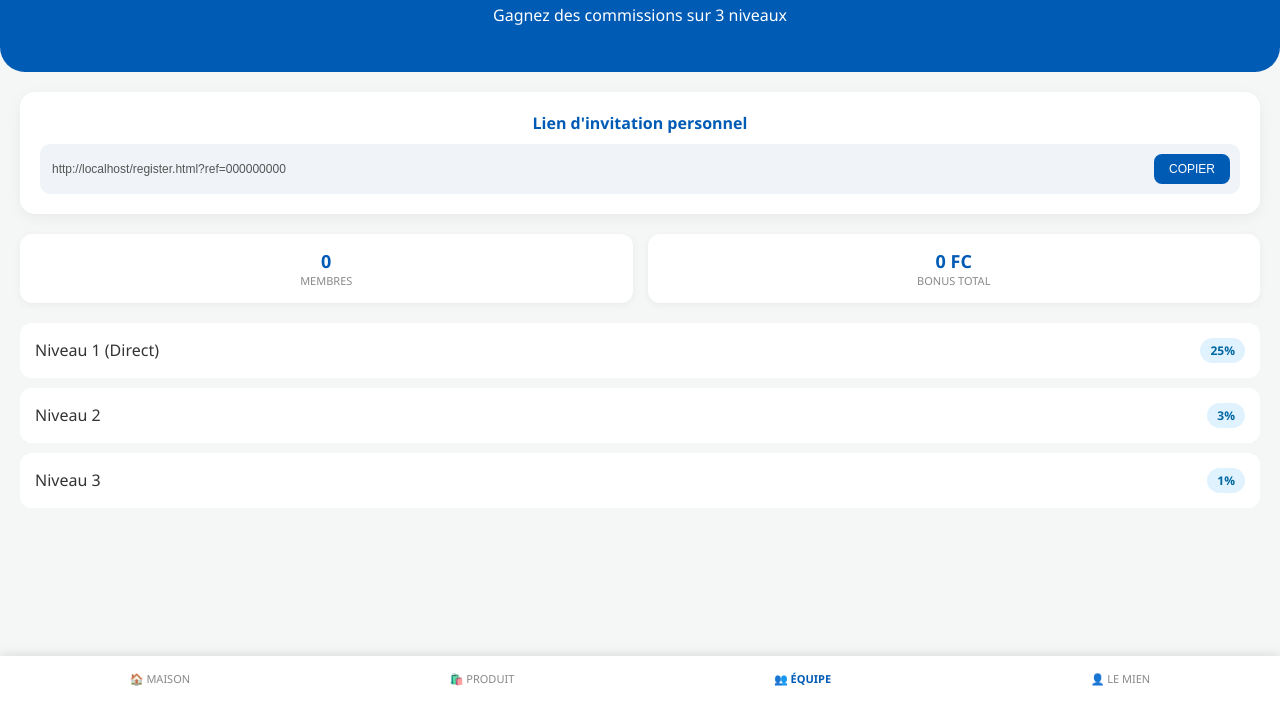
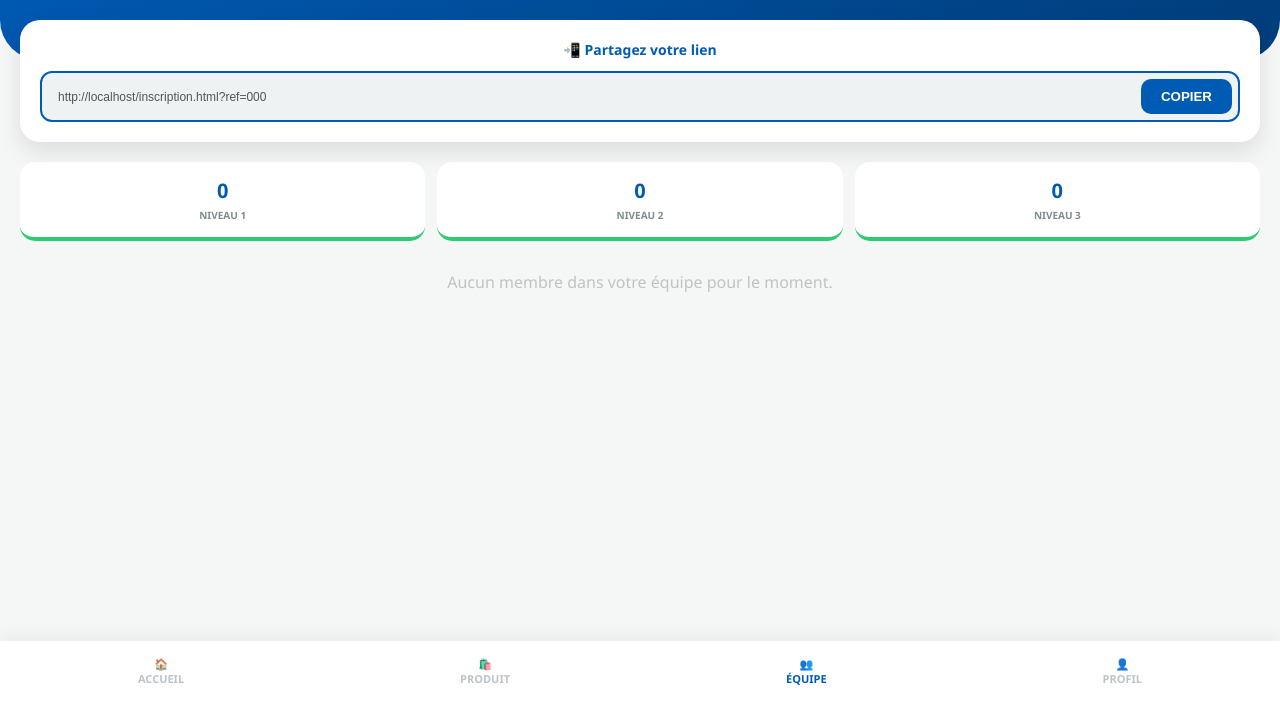
Before and after one commit to Solar53-first/dnc, a plain HTML site: page equipe.html in a window 1280 px wide. Shown: the part 99-800 px from the top of the page. Drawn offline with Linux system fonts and the light colour scheme.

Commit message:
Update equipe.html

```diff
--- a/equipe.html
+++ b/equipe.html
@@ -3,192 +3,233 @@
 <head>
     <meta charset="UTF-8">
     <meta name="viewport" content="width=device-width, initial-scale=1.0">
-    <title>DNC | Mon Équipe</title>
+    <title>DNC | Réseau Équipe</title>
     <style>
         :root {
             --primary-blue: #005bb5;
-            --bg-light: #f4f7f6;
-            --white: #ffffff;
-            --gold: #ffcc00;
+            --success-green: #2ecc71;
+            --pure-white: #ffffff;
+            --soft-gray: #f4f7f6;
+            --text-dark: #2c3e50;
         }
 
         body {
-            font-family: 'Segoe UI', Arial, sans-serif;
+            font-family: 'Segoe UI', Tahoma, Geneva, Verdana, sans-serif;
             margin: 0;
-            background-color: var(--bg-light);
-            color: #333;
+            background-color: var(--soft-gray);
+            color: var(--text-dark);
             padding-bottom: 80px;
         }
 
-        .header-team {
-            background-color: var(--primary-blue);
-            padding: 30px 20px;
+        /* En-tête stylisé */
+        .header-gradient {
+            background: linear-gradient(135deg, var(--primary-blue), #003d7a);
             color: white;
+            padding: 40px 20px 60px;
             text-align: center;
-            border-bottom-left-radius: 25px;
-            border-bottom-right-radius: 25px;
+            border-bottom-left-radius: 40px;
+            border-bottom-right-radius: 40px;
         }
 
-        /* Section Lien d'invitation */
-        .invite-box {
-            background: var(--white);
-            margin: 20px;
+        /* Carte d'invitation flottante */
+        .card-invite {
+            background: var(--pure-white);
+            margin: -40px 20px 20px;
             padding: 20px;
-            border-radius: 15px;
-            box-shadow: 0 4px 15px rgba(0,0,0,0.05);
+            border-radius: 20px;
+            box-shadow: 0 10px 25px rgba(0,0,0,0.1);
             text-align: center;
         }
 
-        .invite-title { font-weight: bold; margin-bottom: 10px; color: var(--primary-blue); }
+        .share-label {
+            font-size: 14px;
+            font-weight: bold;
+            color: var(--primary-blue);
+            margin-bottom: 12px;
+            display: block;
+        }
 
-        .link-container {
+        .copy-wrapper {
             display: flex;
-            background: #f0f4f8;
-            padding: 10px;
-            border-radius: 10px;
-            align-items: center;
-            margin-top: 10px;
+            background: #eef2f3;
+            padding: 6px;
+            border-radius: 12px;
+            border: 2px solid var(--primary-blue);
         }
 
         #invite-link {
             flex: 1;
-            font-size: 12px;
-            color: #555;
-            overflow: hidden;
-            text-overflow: ellipsis;
-            white-space: nowrap;
             border: none;
             background: transparent;
+            padding: 10px;
+            font-size: 12px;
+            outline: none;
+            color: #555;
         }
 
-        .btn-copy {
+        .btn-action {
             background: var(--primary-blue);
             color: white;
             border: none;
-            padding: 8px 15px;
-            border-radius: 8px;
-            font-size: 12px;
+            padding: 10px 20px;
+            border-radius: 10px;
+            font-weight: bold;
             cursor: pointer;
+            transition: 0.3s;
         }
 
-        /* Statistiques d'équipe */
-        .team-stats {
+        /* Grille de stats façon "Tableau de bord" */
+        .grid-stats {
             display: grid;
-            grid-template-columns: 1fr 1fr;
-            gap: 15px;
+            grid-template-columns: repeat(3, 1fr);
+            gap: 12px;
             padding: 0 20px;
-            margin-bottom: 20px;
+            margin-bottom: 25px;
         }
 
-        .stat-card {
-            background: white;
-            padding: 15px;
-            border-radius: 12px;
+        .stat-box {
+            background: var(--pure-white);
+            padding: 15px 5px;
+            border-radius: 15px;
             text-align: center;
-            box-shadow: 0 2px 8px rgba(0,0,0,0.05);
+            border-bottom: 4px solid var(--success-green);
         }
 
-        .stat-val { font-size: 18px; font-weight: bold; color: var(--primary-blue); }
-        .stat-lbl { font-size: 11px; color: #888; text-transform: uppercase; }
+        .val-num { font-size: 20px; font-weight: 800; color: var(--primary-blue); }
+        .val-label { font-size: 10px; color: #7f8c8d; text-transform: uppercase; margin-top: 4px; font-weight: bold; }
 
-        /* Niveaux de commission */
-        .levels-container { padding: 0 20px; }
-        .level-row {
-            background: white;
+        /* Liste des membres sans vide inutile */
+        .list-section {
+            padding: 0 20px;
+        }
+
+        .member-item {
+            background: var(--pure-white);
             display: flex;
             justify-content: space-between;
+            align-items: center;
             padding: 15px;
+            border-radius: 15px;
             margin-bottom: 10px;
-            border-radius: 12px;
-            align-items: center;
+            box-shadow: 0 4px 6px rgba(0,0,0,0.02);
+            border-left: 5px solid var(--success-green);
         }
 
-        .level-info b { color: var(--primary-blue); }
-        .commission-tag {
-            background: #e0f2fe;
-            color: #0369a1;
-            padding: 4px 10px;
-            border-radius: 20px;
-            font-size: 12px;
+        .member-details b { font-size: 14px; color: var(--text-dark); }
+        .member-details span { font-size: 11px; color: #95a5a6; display: block; margin-top: 2px; }
+
+        .tag-lvl {
+            font-size: 10px;
+            padding: 5px 12px;
+            border-radius: 30px;
             font-weight: bold;
+            color: white;
         }
+        .bg-l1 { background-color: var(--success-green); }
+        .bg-l2 { background-color: #f1c40f; }
+        .bg-l3 { background-color: #e67e22; }
 
-        /* Nav Bas */
-        .bottom-nav {
+        /* Navigation */
+        .nav-bottom {
             position: fixed; bottom: 0; width: 100%; background: white;
             display: flex; justify-content: space-around; padding: 15px 0;
-            box-shadow: 0 -2px 10px rgba(0,0,0,0.1);
+            box-shadow: 0 -5px 15px rgba(0,0,0,0.05);
         }
-        .nav-item { text-align: center; text-decoration: none; color: #888; font-size: 11px; }
-        .nav-item.active { color: var(--primary-blue); font-weight: bold; }
+        .nav-btn { text-decoration: none; color: #bdc3c7; font-size: 11px; text-align: center; font-weight: bold; }
+        .nav-btn.active { color: var(--primary-blue); }
     </style>
 </head>
 <body>
 
-    <div class="header-team">
-        <h2>Mon Réseau</h2>
-        <p>Gagnez des commissions sur 3 niveaux</p>
+    <div class="header-gradient">
+        <h2 style="margin:0">Mon Réseau</h2>
+        <p style="margin:8px 0 0; font-size:13px; opacity:0.9">Commissions : 25% (L1) • 3% (L2) • 1% (L3)</p>
     </div>
 
-    <div class="invite-box">
-        <div class="invite-title">Lien d'invitation personnel</div>
-        <div class="link-container">
-            <input type="text" id="invite-link" readonly value="Génération du lien...">
-            <button class="btn-copy" onclick="copierLien()">COPIER</button>
+    <div class="card-invite">
+        <span class="share-label">📲 Partagez votre lien</span>
+        <div class="copy-wrapper">
+            <input type="text" id="invite-link" readonly value="Chargement du lien...">
+            <button class="btn-action" onclick="copierLien()">COPIER</button>
         </div>
     </div>
 
-    <div class="team-stats">
-        <div class="stat-card">
-            <div class="stat-val" id="total-members">0</div>
-            <div class="stat-lbl">Membres</div>
+    <div class="grid-stats">
+        <div class="stat-box">
+            <div class="val-num" id="n1">0</div>
+            <div class="val-label">Niveau 1</div>
         </div>
-        <div class="stat-card">
-            <div class="stat-val" id="team-bonus">0 FC</div>
-            <div class="stat-lbl">Bonus Total</div>
+        <div class="stat-box">
+            <div class="val-num" id="n2">0</div>
+            <div class="val-label">Niveau 2</div>
+        </div>
+        <div class="stat-box">
+            <div class="val-num" id="n3">0</div>
+            <div class="val-label">Niveau 3</div>
         </div>
     </div>
 
-    <div class="levels-container">
-        <div class="level-row">
-            <div class="level-info">Niveau 1 (Direct)</div>
-            <div class="commission-tag">25%</div>
+    <div class="list-section" id="list-members">
         </div>
-        <div class="level-row">
-            <div class="level-info">Niveau 2</div>
-            <div class="commission-tag">3%</div>
-        </div>
-        <div class="level-row">
-            <div class="level-info">Niveau 3</div>
-            <div class="commission-tag">1%</div>
-        </div>
-    </div>
 
-    <nav class="bottom-nav">
-        <a href="accueil.html" class="nav-item">🏠 MAISON</a>
-        <a href="produit.html" class="nav-item">🛍️ PRODUIT</a>
-        <a href="equipe.html" class="nav-item active">👥 ÉQUIPE</a>
-        <a href="compte.html" class="nav-item">👤 LE MIEN</a>
+    <nav class="nav-bottom">
+        <a href="accueil.html" class="nav-btn">🏠<br>ACCUEIL</a>
+        <a href="produit.html" class="nav-btn">🛍️<br>PRODUIT</a>
+        <a href="equipe.html" class="nav-btn active">👥<br>ÉQUIPE</a>
+        <a href="profile.html" class="nav-btn">👤<br>PROFIL</a>
     </nav>
 
     <script>
         window.onload = function() {
-            const user = JSON.parse(localStorage.getItem('dnc_user')) || { phone: "000000000" };
+            const user = JSON.parse(localStorage.getItem('dnc_user')) || { phone: "000" };
 
-            // Génération du lien d'invitation (remplace 'tonsite.com' par ton URL finale)
-            const baseUrl = window.location.origin + "/register.html";
-            const inviteUrl = `${baseUrl}?ref=${user.phone}`;
-            document.getElementById('invite-link').value = inviteUrl;
+            // 1. Lien de parrainage
+            const link = window.location.origin + "/inscription.html?ref=" + user.phone;
+            document.getElementById('invite-link').value = link;
+
+            // 2. Calcul du réseau
+            const all = JSON.parse(localStorage.getItem('dnc_all_users')) || [];
+
+            const l1 = all.filter(u => u.referredBy === user.phone);
+            const l2 = all.filter(u => l1.some(p => p.phone === u.referredBy));
+            const l3 = all.filter(u => l2.some(p => p.phone === u.referredBy));
+
+            document.getElementById('n1').innerText = l1.length;
+            document.getElementById('n2').innerText = l2.length;
+            document.getElementById('n3').innerText = l3.length;
+
+            const box = document.getElementById('list-members');
+            box.innerHTML = "";
+
+            const add = (arr, level, css) => {
+                arr.forEach(m => {
+                    box.innerHTML += `
+                        <div class="member-item">
+                            <div class="member-details">
+                                <b>+${m.phone}</b>
+                                <span>Inscrit le ${m.date || '---'}</span>
+                            </div>
+                            <span class="tag-lvl ${css}">Lvl ${level}</span>
+                        </div>
+                    `;
+                });
+            };
+
+            if ((l1.length + l2.length + l3.length) === 0) {
+                box.innerHTML = '<p style="text-align:center; color:#bdc3c7; margin-top:30px;">Aucun membre dans votre équipe pour le moment.</p>';
+            } else {
+                add(l1, 1, 'bg-l1');
+                add(l2, 2, 'bg-l2');
+                add(l3, 3, 'bg-l3');
+            }
         };
 
         function copierLien() {
-            const copyText = document.getElementById("invite-link");
-            copyText.select();
-            copyText.setSelectionRange(0, 99999);
+            const input = document.getElementById("invite-link");
+            input.select();
             document.execCommand("copy");
-            alert("Lien copié ! Partagez-le pour recruter.");
+            alert("Lien de parrainage copié !");
         }
     </script>
-
 </body>
 </html>
```
